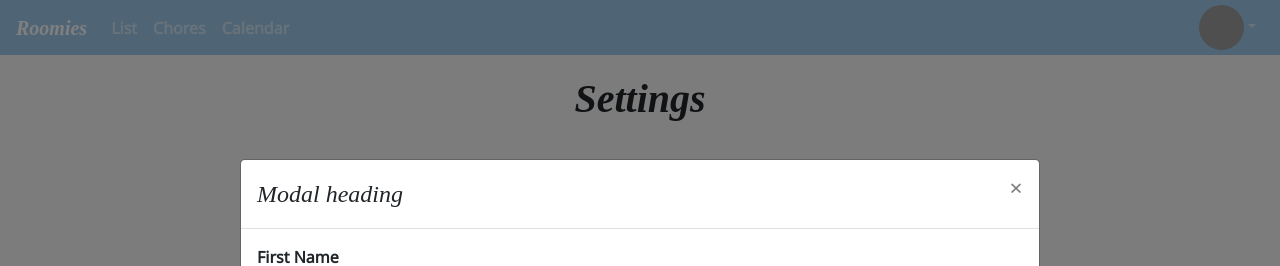
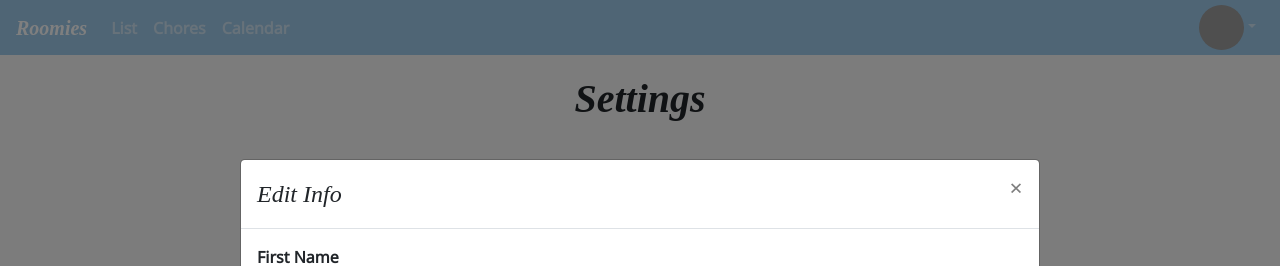
Before and after one commit to kimhjoseph/Roomies, a React (Create React App) app in the folder frontend/: page /settings in a window 1280 px wide. Both pictures are taken after a click on the button "Change User Info". Shown: the top 266 px of the page. Built offline with nearby package versions, Linux system fonts and the light colour scheme; no server answers; a web font is replaced by a local one.

Commit message:
Title Change

```diff
--- a/frontend/src/components/ProfileChangeModal.js
+++ b/frontend/src/components/ProfileChangeModal.js
@@ -37,7 +37,7 @@ export default class ProfileChangeModal extends Component {
       >
         <Modal.Header closeButton>
           <Modal.Title id="contained-modal-title-vcenter">
-            Modal heading
+          Edit Info
           </Modal.Title>
         </Modal.Header>
         <Modal.Body>
```
